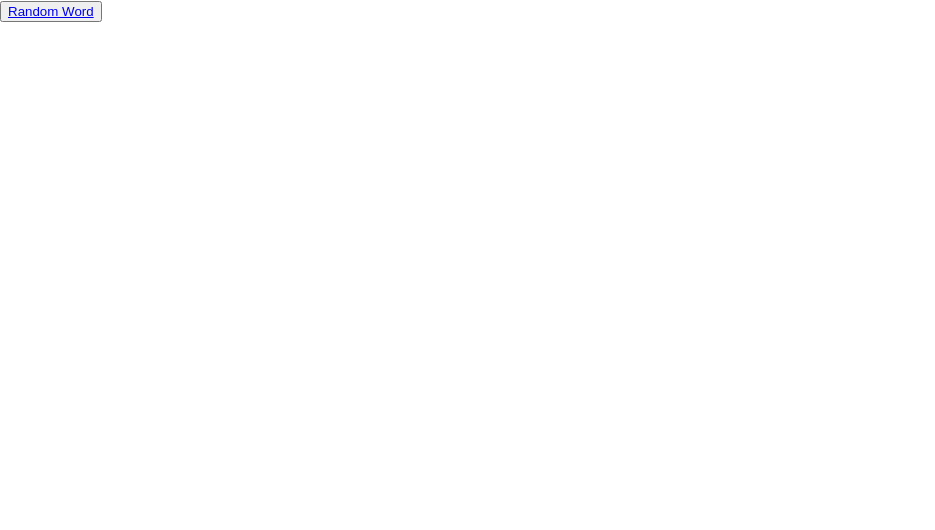
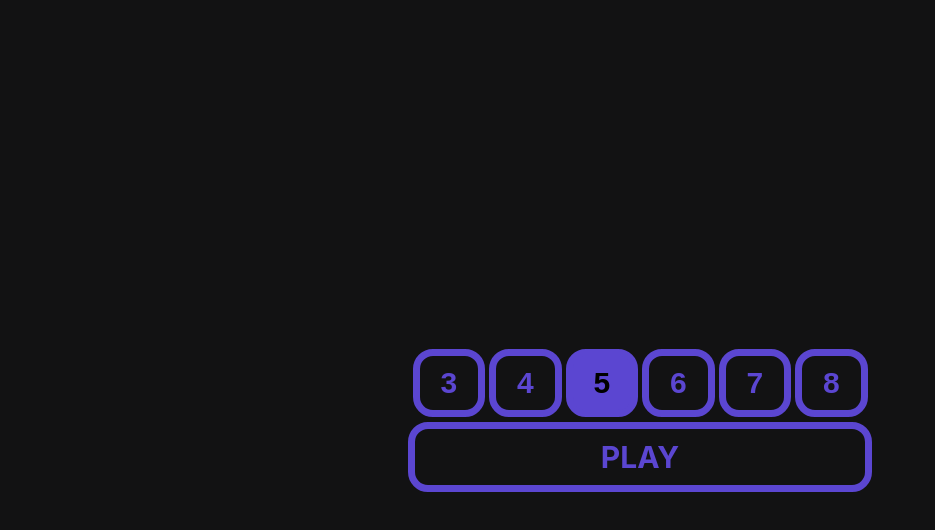
Before and after one commit to Aminehassou/custom-wordle, a React (Create React App) app: page / in a window 1280 px wide. Shown: the top 530 px of the page, without its empty margins (0-935 px from the left). Built offline with nearby package versions, Linux system fonts and the light colour scheme.

Commit message:
Added better styling + improved length choice functionality

```diff
--- a/server.js
+++ b/server.js
@@ -19,7 +19,7 @@ app.listen(port, () => console.log(`Listening on port ${port}`));
 
 app.get("/word/random/:wordlen", (req, res) => {
   let wordLen = req.params.wordlen;
-  let randomWord = getRandomWord(parseInt(wordLen));
+  let randomWord = getRandomWord(parseInt(wordLen, 10));
 
   if (randomWord in dict) {
     res.send({ word: randomWord.toUpperCase() });
--- a/src/App.css
+++ b/src/App.css
@@ -1,7 +1,33 @@
+body {
+  padding: 20px;
+  background-color: #121213;
+  color:#fff;
+}
+main {
+  height: 100vh;
+  flex-direction: column;
+  justify-content: center;
+
+}
+.flex {
+  display: flex;
+}
+.play-wrapper {
+  margin-top: 5px;
+  flex-direction: column;
+  align-items: center;
+  justify-content: center;
+}
+.choose-length {
+  flex-direction: row;
+  align-items: center;
+  justify-content: center;
+  gap: 4px;
+}
 .letterblock {
   width: 56px;
   height: 56px;
-
+  border: 2px solid grey;
   color: white;
   font-weight: bold;
   font-size: 35px;
@@ -10,6 +36,7 @@
   display: flex;
   justify-content: center;
   flex-direction: column;
+
   gap: 3px;
 }
 .word {
@@ -18,6 +45,30 @@
   flex-direction: row;
   gap: 3px;
 }
+.button {
+  display: block;
+  border: 7px solid rgb(91, 70, 209);
+  border-radius: 20px;
+  color: rgb(91, 70, 209);
+  background-color: transparent;
+  text-align: center;
+  text-decoration: none;
+  font-weight: bold;
+  padding: 10px 0;
+  text-transform: uppercase;
+  font-size: 30px;
+}
+.play {
+  width: 450px;
+}
+.number-selector {
+  width: 72.5px;
+}
+.button:hover, .selected {
+  cursor: pointer;
+  color:black;
+  background-color: rgb(91, 70, 209);
+}
 .center {
   text-align: center;
 }
--- a/src/components/Letter.js
+++ b/src/components/Letter.js
@@ -7,7 +7,7 @@ function Letter({ isCorrectPosition, isCorrect, letter }) {
           ? "#6AAA64" // Green
           : isCorrect
           ? "#C9B458" // Yellow
-          : "#787C7E", // Grey
+          : "#121213", // Black
       }}
     >
       {letter}
--- a/src/pages/Home.js
+++ b/src/pages/Home.js
@@ -1,12 +1,43 @@
+import React, { useState } from "react";
+
 import { Link } from "react-router-dom";
 
-function Home(props) {
+function Home() {
+  const [selectedLength, setSelectedLength] = useState(5);
+
+  function handleClick(e) {
+    setSelectedLength(parseInt(e.target.value, 10));
+  }
+
   return (
-    <div>
-      <button>
-        <Link to="/random/3">Random Word</Link>
-      </button>
-    </div>
+    <main className="flex">
+      <div className="flex choose-length">
+        {Array.from({ length: 6 }, (_, index) => {
+          let wordLength = index + 3;
+          return (
+            <button
+              className={`button number-selector ${
+                wordLength === selectedLength && "selected"
+              } `}
+              value={wordLength}
+              onClick={handleClick}
+              key={index}
+            >
+              {wordLength}
+            </button>
+          );
+        })}
+      </div>
+      <div className="flex play-wrapper">
+        <Link
+          className="button play"
+          role="button"
+          to={`/random/${selectedLength}`}
+        >
+          Play
+        </Link>
+      </div>
+    </main>
   );
 }
 export default Home;
--- a/src/pages/Play.js
+++ b/src/pages/Play.js
@@ -26,7 +26,7 @@ function Play() {
   React.useEffect(() => {}, [word]);
   return (
     <div className="center">
-      {word}
+      <div style={{ color: "white" }}>{word}</div>
       {word && <Grid word={word}></Grid>}
     </div>
   );
```
